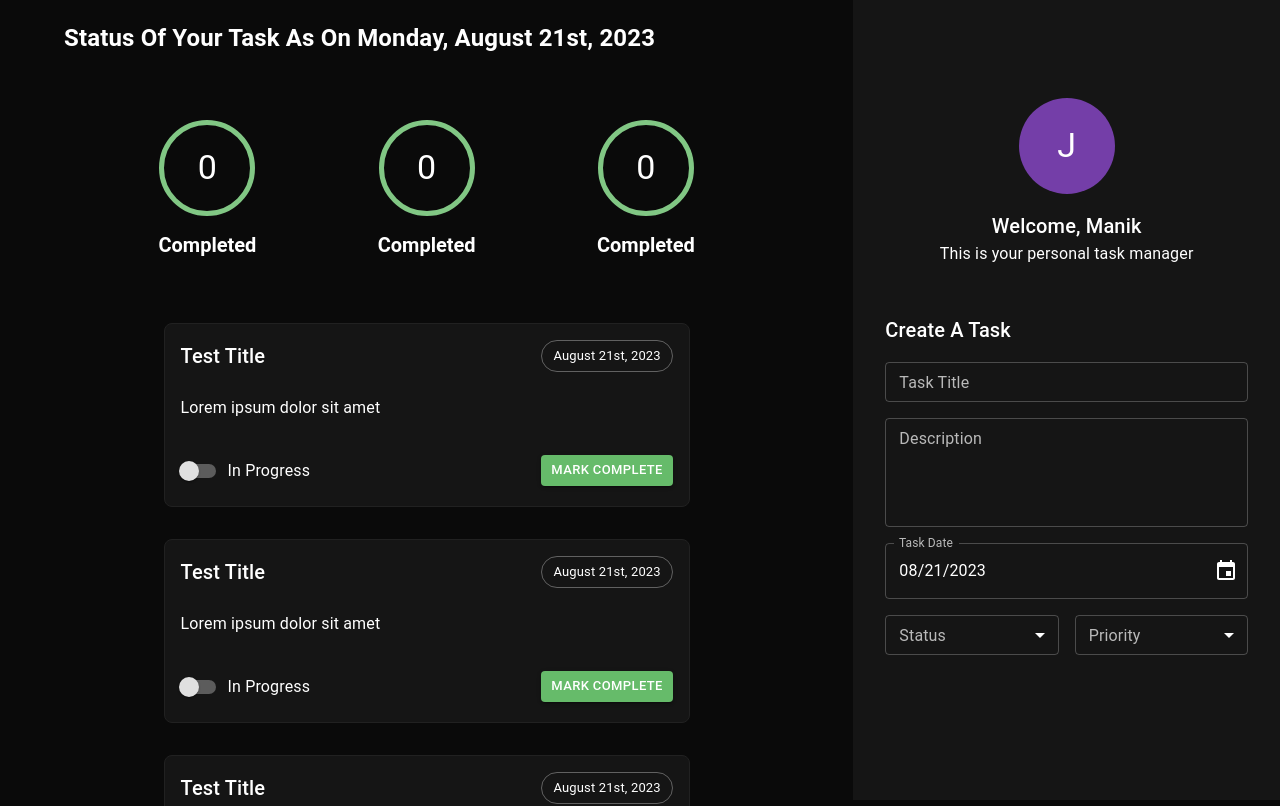
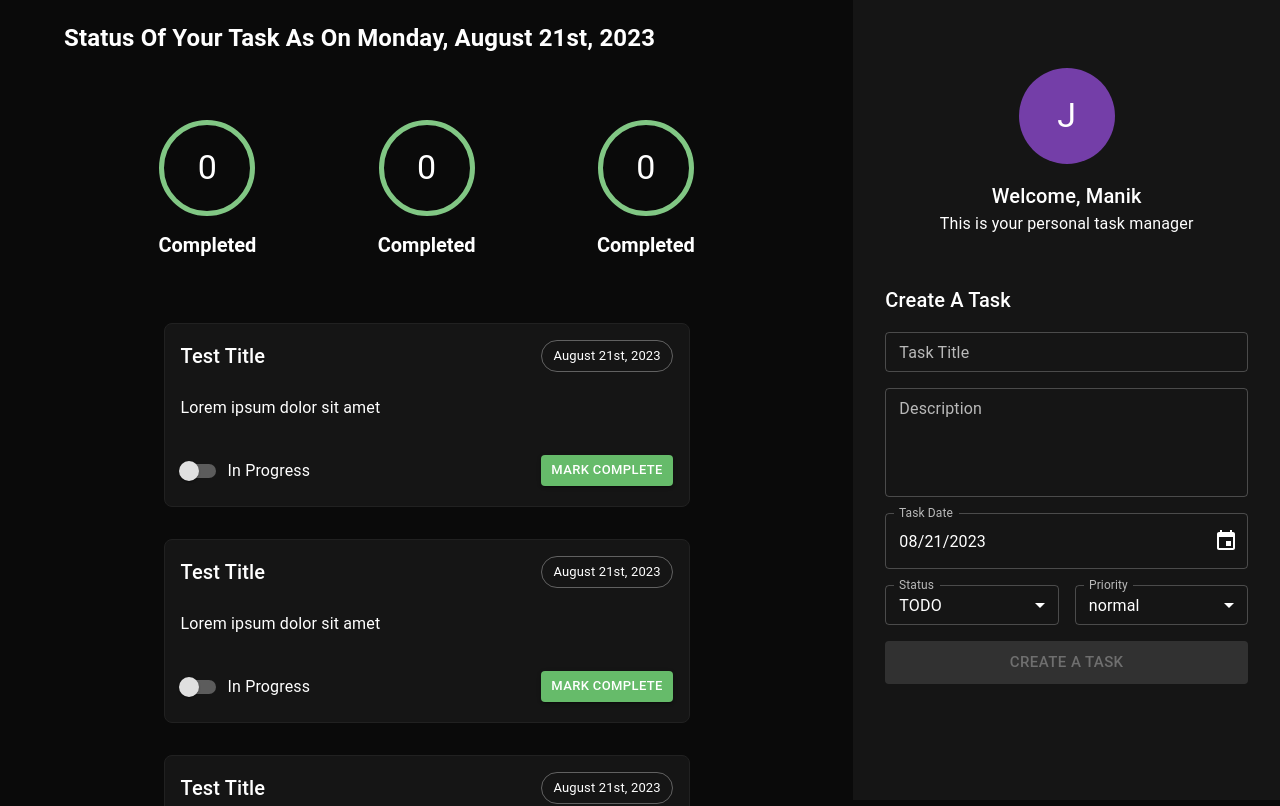
Before and after one commit to ngchinchia/taskmanager, a React (Create React App) app: page / in a window 1280 px wide. Shown: the top 806 px of the page. Built offline with nearby package versions, Linux system fonts and the light colour scheme.

Commit message:
add create func frontend

```diff
--- a/src/components/createTaskForm/createTaskForm.tsx
+++ b/src/components/createTaskForm/createTaskForm.tsx
@@ -1,13 +1,24 @@
-import React, { FC, ReactElement } from "react";
-import { Box, Typography, Stack } from "@mui/material";
+import React, { FC, ReactElement, useState, useEffect } from "react";
+import {
+  Box,
+  Typography,
+  Stack,
+  LinearProgress,
+  Button,
+  Alert,
+  AlertTitle,
+} from "@mui/material";
 
 import { TaskTitleField } from "./_taskTitleField";
 import { TaskDescriptionField } from "./_taskDescriptionField";
 import { TaskDateField } from "./_taskDateField";
 import { TaskSelectField } from "./_taskSelectField";
-
 import { Status } from "./enums/Status";
 import { Priority } from "./enums/Priority";
+
+import { useMutation } from "@tanstack/react-query";
+import { sendApiRequest } from "../../helpers/sendApiRequest";
+import { ICreateTask } from "../taskArea/interfaces/ICreateTask";
 
 /* -Task Title
    -Task Description
@@ -15,6 +26,50 @@ import { Priority } from "./enums/Priority";
    -Task Status
    -Task Priority */
 export const CreateTaskForm: FC = (): ReactElement => {
+  // declare component states
+  const [title, setTitle] = useState<string | undefined>(undefined);
+  const [description, setDescription] = useState<string | undefined>(undefined);
+  const [date, setDate] = useState<Date | null>(new Date());
+  const [status, setStatus] = useState<string>(Status.todo);
+  const [priority, setPriority] = useState<string>(Priority.normal);
+  const [showSuccess, setShowSuccess] = useState<boolean>(false);
+
+  // Create task mutation
+  const createTaskMutation = useMutation((data: ICreateTask) =>
+    sendApiRequest("http://localhost:3200/tasks", "POST", data)
+  );
+
+  function createTaskHandler() {
+    if (!title || !date || !description) {
+      return;
+    }
+
+    const task: ICreateTask = {
+      title,
+      description,
+      date: date.toString(),
+      status,
+      priority,
+    };
+
+    createTaskMutation.mutate(task);
+  }
+
+  /* Manage Side Effects */
+  useEffect(() => {
+    if (createTaskMutation.isSuccess) {
+      setShowSuccess(true);
+    }
+
+    const successTimeout = setTimeout(() => {
+      setShowSuccess(false);
+    }, 5000);
+
+    return () => {
+      clearTimeout(successTimeout);
+    };
+  }, [createTaskMutation.isSuccess]);
+
   return (
     <Box
       display="flex"
@@ -24,19 +79,39 @@ export const CreateTaskForm: FC = (): ReactElement => {
       px={4}
       my={6}
     >
+      {showSuccess && (
+        <Alert severity="success" sx={{ width: "100%", marginBottom: "16px" }}>
+          <AlertTitle>Success</AlertTitle>
+          Task has been created successfully
+        </Alert>
+      )}
+
       <Typography mb={2} component="h2" variant="h6">
         Create A Task
       </Typography>
 
       <Stack sx={{ width: "100%" }} spacing={2}>
-        <TaskTitleField />
-        <TaskDescriptionField />
-        <TaskDateField />
+        <TaskTitleField
+          disabled={createTaskMutation.isLoading}
+          onChange={(e) => setTitle(e.target.value)}
+        />
+        <TaskDescriptionField
+          disabled={createTaskMutation.isLoading}
+          onChange={(e) => setDescription(e.target.value)}
+        />
+        <TaskDateField
+          disabled={createTaskMutation.isLoading}
+          value={date}
+          onChange={(date) => setDate(date)}
+        />
 
         <Stack sx={{ width: "100%" }} direction="row" spacing={2}>
           <TaskSelectField
+            disabled={createTaskMutation.isLoading}
             label="Status"
             name="status"
+            value={status}
+            onChange={(e) => setStatus(e.target.value as string)}
             items={[
               {
                 value: Status.todo,
@@ -49,8 +124,11 @@ export const CreateTaskForm: FC = (): ReactElement => {
             ]}
           />
           <TaskSelectField
+            disabled={createTaskMutation.isLoading}
             label="Priority"
             name="priority"
+            value={priority}
+            onChange={(e) => setPriority(e.target.value as string)}
             items={[
               {
                 value: Priority.low,
@@ -67,6 +145,16 @@ export const CreateTaskForm: FC = (): ReactElement => {
             ]}
           />
         </Stack>
+        {createTaskMutation.isLoading && <LinearProgress />}
+        <Button
+          disabled={!title || !description || !date || !status || !priority}
+          onClick={createTaskHandler}
+          variant="contained"
+          size="large"
+          fullWidth
+        >
+          Create A Task
+        </Button>
       </Stack>
     </Box>
   );
--- /dev/null
+++ b/src/components/taskArea/interfaces/ICreateTask.ts
@@ -0,0 +1,7 @@
+export interface ICreateTask {
+    title: string;
+    description: string;
+    date: string;
+    status: string;
+    priority: string
+}
```
